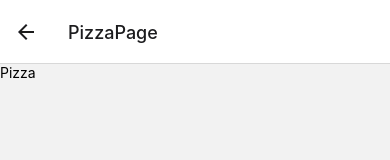
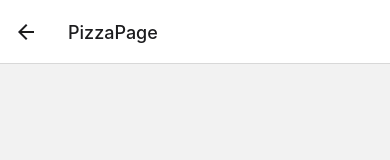
Before and after one commit to arthurdaleprani/AppFoodInovaWeek, a React Native app: screen /PizzaPage in a window 390 px wide. Shown: the top 160 px of the page. Built offline with nearby package versions, Linux system fonts and the light colour scheme.

Commit message:
Add files via upload

```diff
--- a/Pages/PageComida/ChurrasquinhoPage.js
+++ b/Pages/PageComida/ChurrasquinhoPage.js
@@ -57,7 +57,7 @@ const ChurrasquinhoPage = () => {
           <Image source={restauranteAleatorio.foto} style={styles.foto} />
           <Text style={styles.nome}>{restauranteAleatorio.nome}</Text>
           <Text style={styles.descricao}>{restauranteAleatorio.descricao}</Text>
-          <Button
+          <Button style={styles.button}
             title="Ver Localização"
             onPress={() => {
               // Abra a localização no Google Maps ou outro aplicativo de mapa
--- a/Pages/PageComida/ComidaJaponesaPage.js
+++ b/Pages/PageComida/ComidaJaponesaPage.js
@@ -1,12 +1,97 @@
-import React from 'react';
-import { View, Text } from 'react-native';
+import React, { useEffect, useState } from 'react';
+import { View, Text, Image, ActivityIndicator, Buutton, StyleSheet } from 'react-native';
+
+const Japa = {
+
+
+
+}
+
+function japaEscolher() {
+indiceAleatorio = Math.floor(Math.random() * Japa.lenght)
+return Japa[indiceAleatorio]
+
+}
+
+
+
 
 const ComidaJaponesaPage = () => {
+  const [japaAleatorio, setJapaAleatorio] = useState(null)
+  const[isLoading, setIsLoading] = useState(true)
+
+  useEffect(()=>{
+      setTimeout(()=>{
+          const Japa = japaEscolher();
+          setJapaAleatorio(Japa);
+          setIsLoading(false);
+
+
+      }, 1000)
+
+
+  }, [])
+
+
+
+
   return (
-    <View>
-      <Text>Esta é a página Japonesa</Text>
+    <View style={styles.container}>
+   {isLoading ? (
+        <ActivityIndicator size="large" color="#E07F21" />
+      ): japaAleatorio ? (
+        <View>
+          <Image source={japaAleatorio.foto} style={styles.foto}/>
+          <Text source={japaAleatorio.nome} style={styles.nome}/>
+          <Text source={japaAleatorio.desc} style={styles.desc}/>
+          <Button style={styles.button}
+            title="Ver Localização"
+            onPress={() => {
+              // Abra a localização no Google Maps ou outro aplicativo de mapa
+              // Use restauranteAleatorio.localizacao para o link
+            }}
+          />
+        </View>
+      ) : null}
     </View>
   );
 };
 
+
+const styles = StyleSheet.create({
+container:{
+
+
+
+},
+
+foto:{
+
+
+},
+
+nome:{
+
+
+
+
+},
+
+desc:{
+
+
+
+
+},
+button:{
+
+
+
+
+}
+
+
+})
+
+
 export default ComidaJaponesaPage;
--- a/Pages/PageComida/HamburguerPage.js
+++ b/Pages/PageComida/HamburguerPage.js
@@ -1,12 +1,96 @@
-import React from 'react';
-import { View, Text } from 'react-native';
+import React, { useEffect, useState } from 'react';
+import { View, Text, Image, ActivityIndicator, Button, StyleSheet } from 'react-native';
+
+const Hamburguer = {
+
+
+
+//Hamburguerias
+
+
+}
+
+function hamburguerEscolher(){
+indiceAleatorio = Math.floor(Math.random() * Hamburguer.lenght )
+return Hamburguer[indiceAleatorio];
+
+}
+
+
 
 const HamburguerPage = () => {
+  const[hamburguerAleatorio, setHamburgerAleatorio] = useState(null)
+  const[isLoading, setIsLoading] = useState(true);
+
+
+  useEffect(() =>{
+    setTimeout(() =>{
+    const Hamburguer = hamburguerEscolher();
+    setHamburgerAleatorio(Hamburguer)
+    setIsLoading(false)
+
+
+    }, 1000)
+
+    }, [])
+
+
   return (
-    <View>
-      <Text>Hamburguer</Text>
+    <View style={styles.container}>
+      {isLoading ? (
+        <ActivityIndicator size="large" color="#E07F21" />
+      ): hamburguerAleatorio ? (
+        <View>
+          <Image source={hamburguerAleatorio.foto} style={styles.foto}/>
+          <Text source={hamburguerAleatorio.nome} style={styles.nome}/>
+          <Text source={hamburguerAleatorio.desc} style={styles.desc}/>
+          <Button style={styles.button}
+            title="Ver Localização"
+            onPress={() => {
+              // Abra a localização no Google Maps ou outro aplicativo de mapa
+              // Use restauranteAleatorio.localizacao para o link
+            }}
+          />
+        </View>
+      ) : null}
     </View>
   );
 };
 
+
+const styles = StyleSheet.create({
+container:{
+
+
+
+},
+
+foto:{
+
+
+},
+
+nome:{
+
+
+
+
+},
+
+desc:{
+
+
+
+
+},
+button:{
+
+
+
+
+}
+
+
+})
+
 export default HamburguerPage;
--- a/Pages/PageComida/PizzaPage.js
+++ b/Pages/PageComida/PizzaPage.js
@@ -1,12 +1,103 @@
-import React from 'react';
-import { View, Text } from 'react-native';
+import React, { useEffect, useState } from 'react';
+import { View, Text, Image, ActivityIndicator, Buutton, StyleSheet } from 'react-native';
 
-const PizzaPage = () => {
+const pizzaria = [
+
+//Pizza
+
+];
+
+function escolherPizza(){
+const indiceAleatorio = Math.floor(Math.random() * pizzaria.length);
+return pizzaria[indiceAleatorio];
+
+}
+
+
+
+const PizzariaPage = () => {
+  /*
+pizzariaAleatoria: Estado que armazena dados da pizzaria exibida, inicializado como null, atualizado após carregamento, usado para mostrar informações na interface.*/
+  const[pizzariaAleatoria, setPizzariaAleatoria] = useState(null);
+ /*isLoading: Estado controlando carregamento da página, inicializado como true, muda para false após carregamento, decide se mostrar indicador de carregamento ou informações. */
+
+  const [isLoading, setIsLoading] = useState(true);
+ //O Useeffect executa as ações apos a renderização
+  useEffect(() => {
+    //setTimeOut simula um tempo antes de aparecer a pizzaria
+      setTimeout(() => {
+          const pizzaria = escolherPizza();
+          setPizzariaAleatoria(pizzaria);
+          setIsLoading(false);// Altera o estado isLoading para false para indicar que os dados foram carregados.
+
+      }, 1000);
+
+
+  },[]);
+
   return (
-    <View>
-      <Text>Pizza</Text>
-    </View>
+    <View style={styles.container}>
+      {isLoading ? (
+        <ActivityIndicator size={'large'} color={'#E07F21'}/>
+      ): pizzariaAleatoria?(
+          <View>
+                <Image source = {pizzariaAleatoria.foto} style={styles.foto}/>
+                <Text style= {styles.nome}/>
+                <Text style = {styles.desc}/>
+                <Button style={styles.button}
+                title="Ver Localização"
+                onPress={() => {
+                  // Abra a localização no Google Maps ou outro aplicativo de mapa
+                  // Use restauranteAleatorio.localizacao para o link
+                }}/>
+
+          </View>
+      ): null}
+          </View>
+
+
+
   );
 };
 
-export default PizzaPage;
+const styles = StyleSheet.create({
+foto: {
+
+
+
+},
+
+container:{
+
+
+
+},
+
+desc:{
+
+
+
+
+},
+
+nome:{
+
+
+
+
+
+}
+
+
+
+
+
+
+
+})
+
+
+
+
+
+export default PizzariaPage;
```
